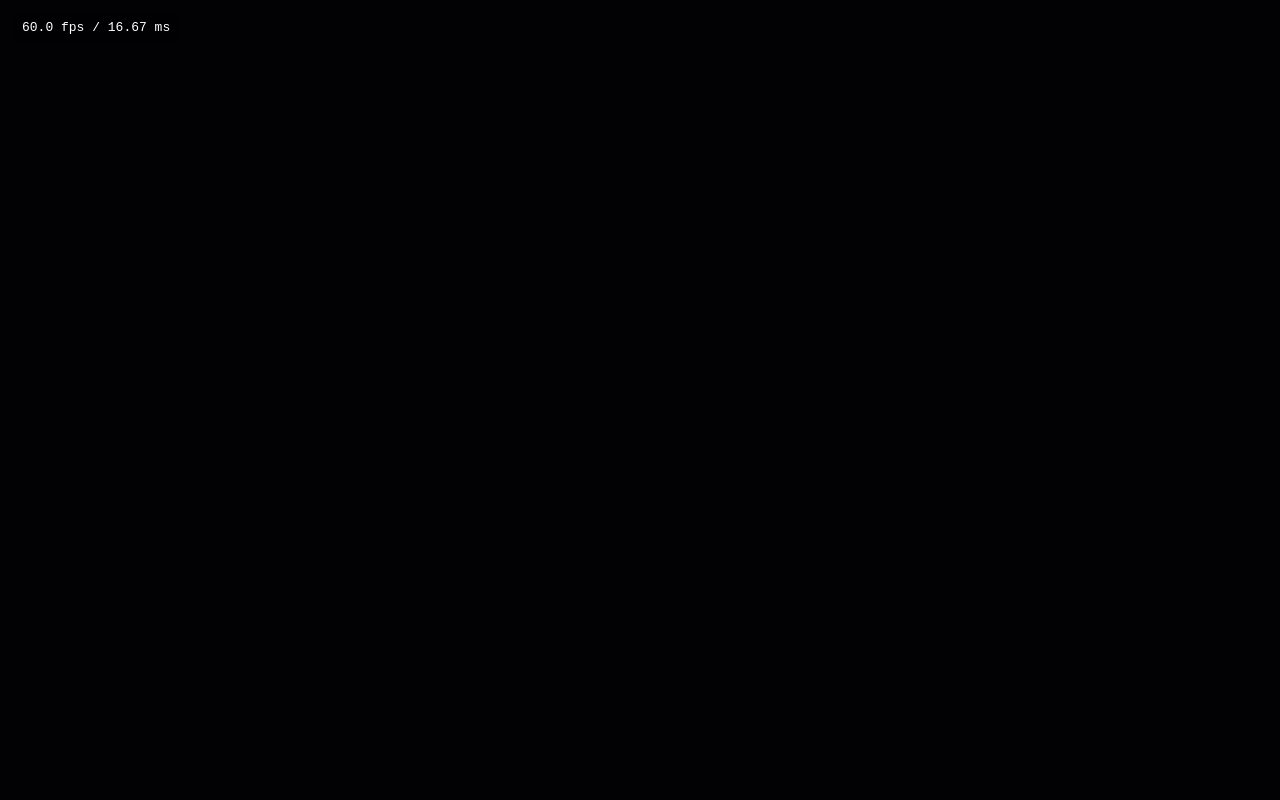
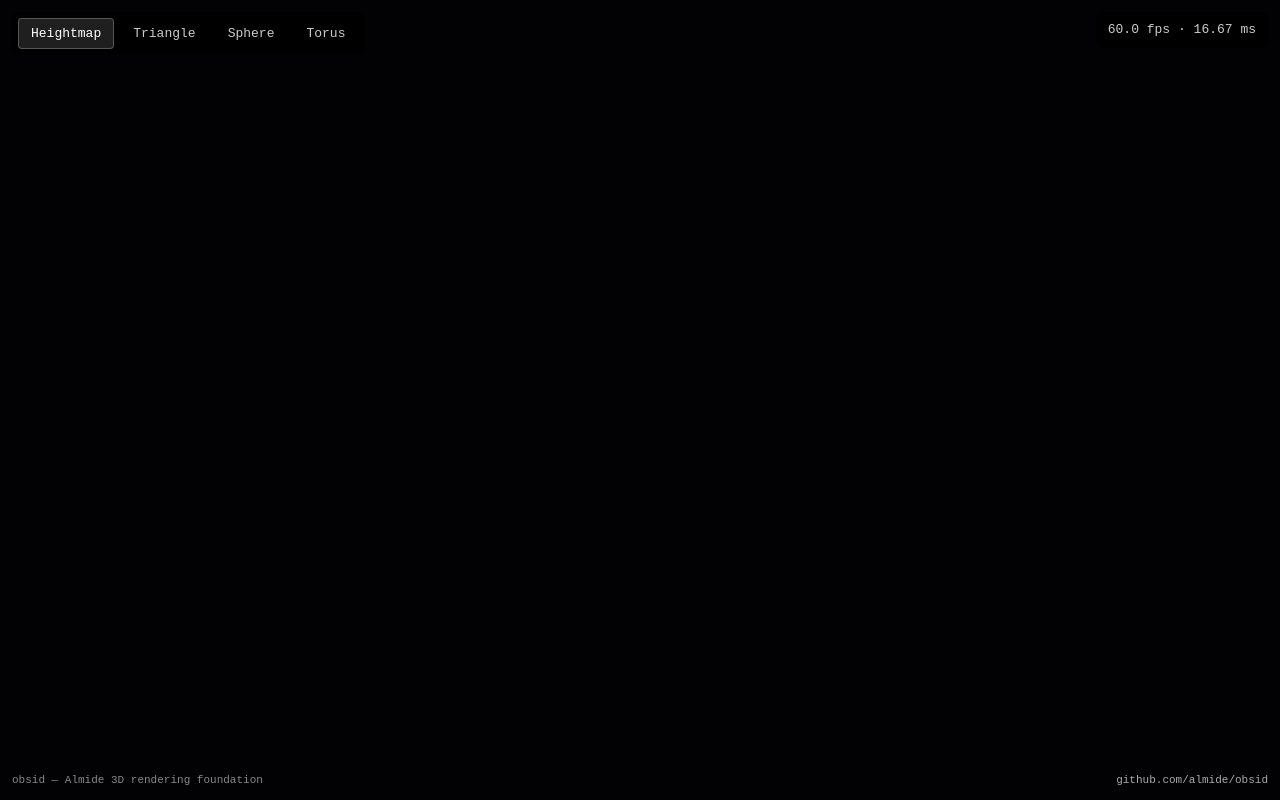
Before and after one commit to almide/obsid, a plain HTML site: page host/index.html in a window 1280 px wide. Drawn offline with Linux system fonts and the light colour scheme; no server answers.

Commit message:
Add example picker UI and GitHub Pages deploy workflow

```diff
--- a/host/index.html
+++ b/host/index.html
@@ -2,29 +2,95 @@
 <html>
 <head>
   <meta charset="utf-8">
-  <title>obsid</title>
+  <title>obsid — Almide 3D rendering foundation</title>
   <style>
-    * { margin: 0; padding: 0; }
-    body { overflow: hidden; background: #020104; }
+    * { margin: 0; padding: 0; box-sizing: border-box; }
+    body { overflow: hidden; background: #020104; font-family: -apple-system, system-ui, sans-serif; color: #fff; }
     canvas { display: block; width: 100vw; height: 100vh; }
+
+    #ui {
+      position: fixed; top: 12px; left: 12px; right: 12px;
+      display: flex; justify-content: space-between; align-items: flex-start;
+      pointer-events: none; gap: 12px;
+    }
+    #picker {
+      display: flex; gap: 6px; flex-wrap: wrap;
+      background: rgba(0,0,0,0.55); backdrop-filter: blur(8px);
+      padding: 6px; border-radius: 8px; pointer-events: auto;
+    }
+    #picker button {
+      background: transparent; color: #ccc; border: 1px solid transparent;
+      font: 13px/1 monospace; padding: 8px 12px; border-radius: 4px;
+      cursor: pointer; transition: all 0.15s;
+    }
+    #picker button:hover { color: #fff; background: rgba(255,255,255,0.08); }
+    #picker button.active {
+      color: #fff; background: rgba(255,255,255,0.12);
+      border-color: rgba(255,255,255,0.25);
+    }
     #stats {
-      position: fixed; top: 12px; left: 12px;
-      color: #fff; font: 13px/1.5 monospace;
-      background: rgba(0,0,0,0.5); padding: 6px 10px;
-      border-radius: 4px; pointer-events: none;
+      background: rgba(0,0,0,0.55); backdrop-filter: blur(8px);
+      color: #ccc; font: 13px/1.5 monospace;
+      padding: 8px 12px; border-radius: 8px; pointer-events: none;
+      white-space: nowrap;
     }
+    #title {
+      position: fixed; bottom: 12px; left: 12px; right: 12px;
+      display: flex; justify-content: space-between;
+      color: #888; font: 11px/1.4 monospace; pointer-events: none;
+    }
+    #title a { color: #aaa; text-decoration: none; pointer-events: auto; }
+    #title a:hover { color: #fff; }
   </style>
 </head>
 <body>
   <canvas id="canvas"></canvas>
-  <div id="stats"></div>
+
+  <div id="ui">
+    <div id="picker"></div>
+    <div id="stats">— fps</div>
+  </div>
+
+  <div id="title">
+    <span>obsid — Almide 3D rendering foundation</span>
+    <a href="https://github.com/almide/obsid" target="_blank">github.com/almide/obsid</a>
+  </div>
+
   <script src="obsid.js"></script>
   <script>
+    const EXAMPLES = [
+      { id: "heightmap", label: "Heightmap" },
+      { id: "triangle",  label: "Triangle"  },
+      { id: "sphere",    label: "Sphere"    },
+      { id: "torus",     label: "Torus"     },
+    ];
+
+    const params = new URL(location).searchParams;
+    const current = EXAMPLES.find(e => e.id === params.get("ex")) || EXAMPLES[0];
+
+    // Build picker
+    const picker = document.getElementById("picker");
+    for (const ex of EXAMPLES) {
+      const b = document.createElement("button");
+      b.textContent = ex.label;
+      if (ex.id === current.id) b.classList.add("active");
+      b.addEventListener("click", () => {
+        if (ex.id !== current.id) {
+          const url = new URL(location);
+          url.searchParams.set("ex", ex.id);
+          location.href = url.toString();
+        }
+      });
+      picker.appendChild(b);
+    }
+
+    // Canvas sizing (DPR-aware)
     const c = document.getElementById("canvas");
     const dpr = Math.min(devicePixelRatio, 1.5);
     c.width = window.innerWidth * dpr;
     c.height = window.innerHeight * dpr;
 
+    // FPS counter
     const statsEl = document.getElementById("stats");
     let frames = 0, lastTime = performance.now();
     function updateStats() {
@@ -33,7 +99,7 @@
       if (now - lastTime >= 500) {
         const fps = (frames * 1000 / (now - lastTime)).toFixed(1);
         const ms = ((now - lastTime) / frames).toFixed(2);
-        statsEl.textContent = `${fps} fps / ${ms} ms`;
+        statsEl.textContent = `${fps} fps · ${ms} ms`;
         frames = 0;
         lastTime = now;
       }
@@ -41,8 +107,10 @@
     }
     requestAnimationFrame(updateStats);
 
-    Obsid.load("app.wasm", "canvas")
+    // Load WASM
+    Obsid.load(`examples/${current.id}.wasm`, "canvas")
       .catch(e => console.error("Failed:", e));
+
     window.addEventListener("resize", () => location.reload());
   </script>
 </body>
```
Also changed, not shown: 1 other file.
